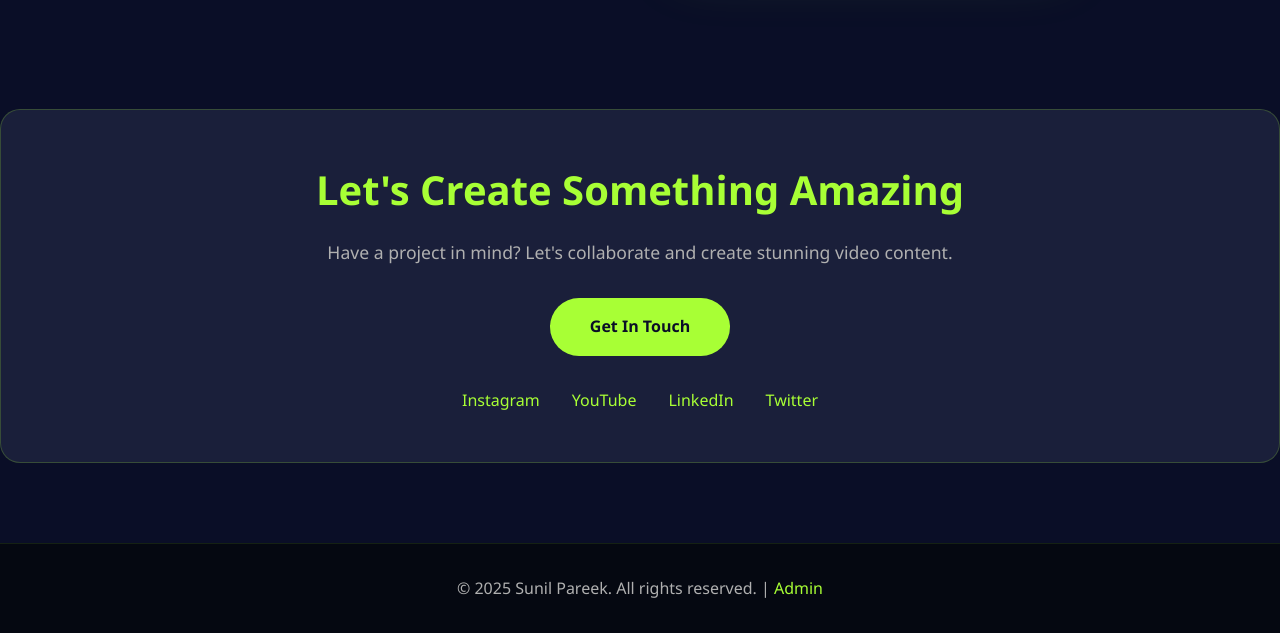
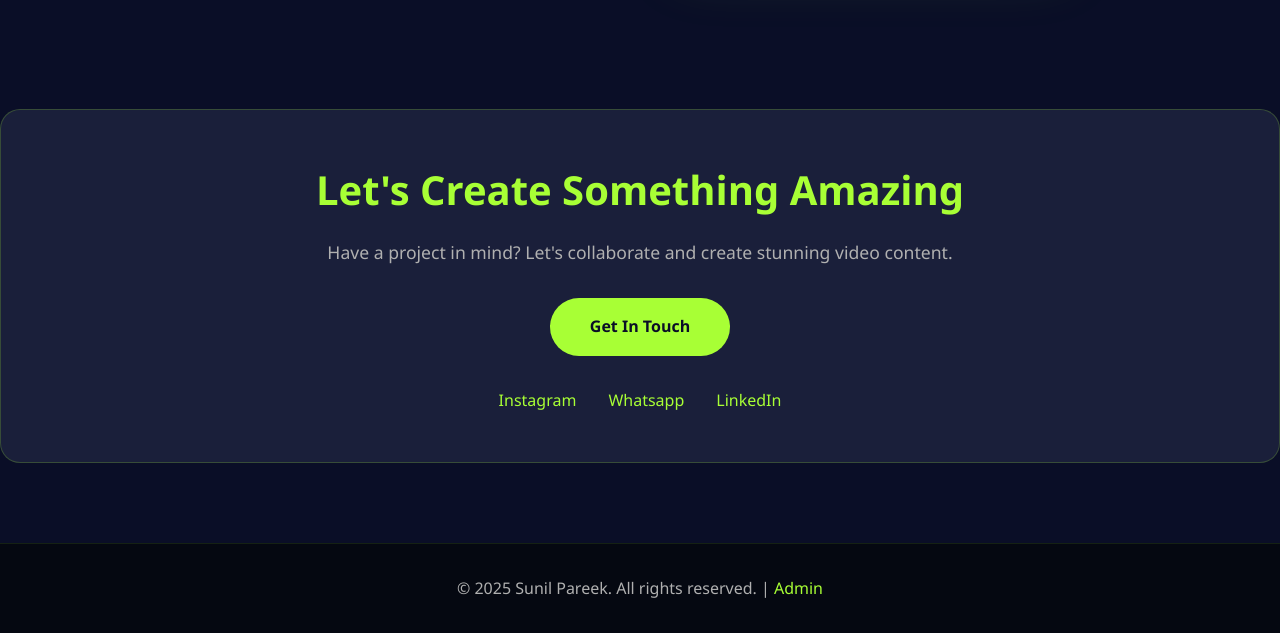
Before and after one commit to vasu0987x/sun, a plain HTML site: page index.html in a window 1280 px wide. Shown: the part 2470-3103 px from the top of the page. Drawn offline with Linux system fonts and the light colour scheme.

Commit message:
Update index.html

```diff
--- a/index.html
+++ b/index.html
@@ -120,12 +120,12 @@
     <section id="contact" class="contact">
         <h2>Let's Create Something Amazing</h2>
         <p>Have a project in mind? Let's collaborate and create stunning video content.</p>
-        <a href="mailto:your-email@example.com" class="cta-button">Get In Touch</a>
+        <a href="mailto:sunileditor9840@gmail.com" class="cta-button">Get In Touch</a>
         <div class="social-links">
-            <a href="#" class="social-link">Instagram</a>
-            <a href="#" class="social-link">YouTube</a>
-            <a href="#" class="social-link">LinkedIn</a>
-            <a href="#" class="social-link">Twitter</a>
+            <a href="https://www.instagram.com/officialsunilpareek/" class="social-link">Instagram</a>
+            <a href="https://api.whatsapp.com/send?phone=9328241585&text=Hey" class="social-link">Whatsapp</a>
+            <a href="https://www.linkedin.com/in/videoeditorsunilpareek/" class="social-link">LinkedIn</a>
+
         </div>
     </section>
 
```
